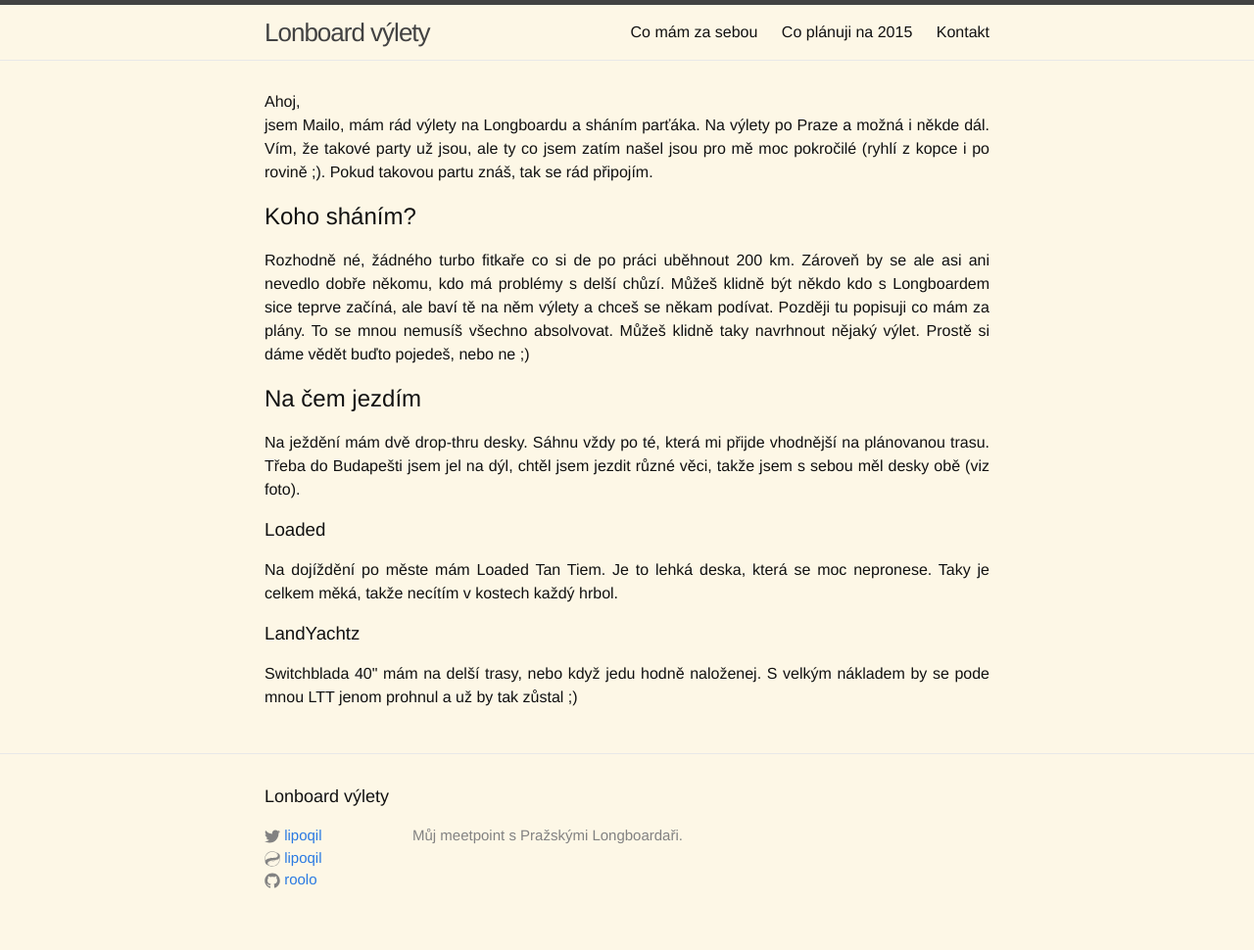
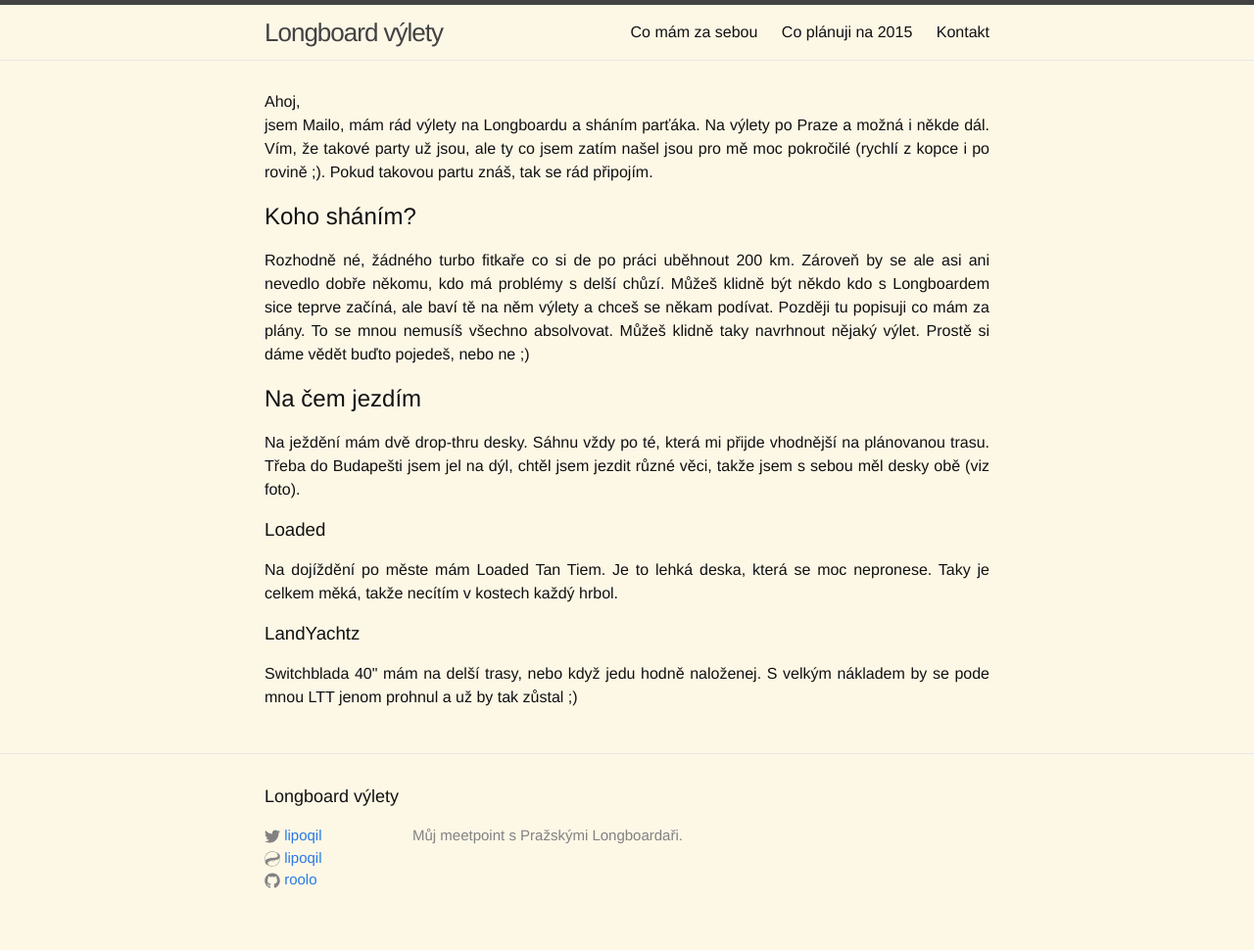
Before and after one commit to roolo/longboard-vylety, a Jekyll site: the page built from index.html, in a window 1280 px wide. Shown: the whole page at 98% size. Built offline with Jekyll 4.4.1, drawn with Linux system fonts in a browser that asks for light colours.

Commit message:
[content] Typos

```diff
--- a/_config.yml
+++ b/_config.yml
@@ -1,5 +1,5 @@
 # Site settings
-title: Lonboard výlety
+title: Longboard výlety
 email: vylety@rooland.cz
 description: > # this means to ignore newlines until "baseurl:"
   Můj meetpoint s Pražskými Longboardaři.
--- a/index.html
+++ b/index.html
@@ -7,7 +7,7 @@ layout: default
   <p>
     Ahoj,<br/>
     jsem Mailo, mám rád výlety na Longboardu a sháním parťáka. Na výlety po Praze a možná i někde dál.
-    Vím, že takové party už jsou, ale ty co jsem zatím našel jsou pro mě moc pokročilé (ryhlí z kopce i po rovině ;).
+    Vím, že takové party už jsou, ale ty co jsem zatím našel jsou pro mě moc pokročilé (rychlí z kopce i po rovině ;).
     Pokud takovou partu znáš, tak se rád připojím.
   </p>
 
```
Also changed, not shown: co-mam-za-sebou.md (+1 -1 lines).
